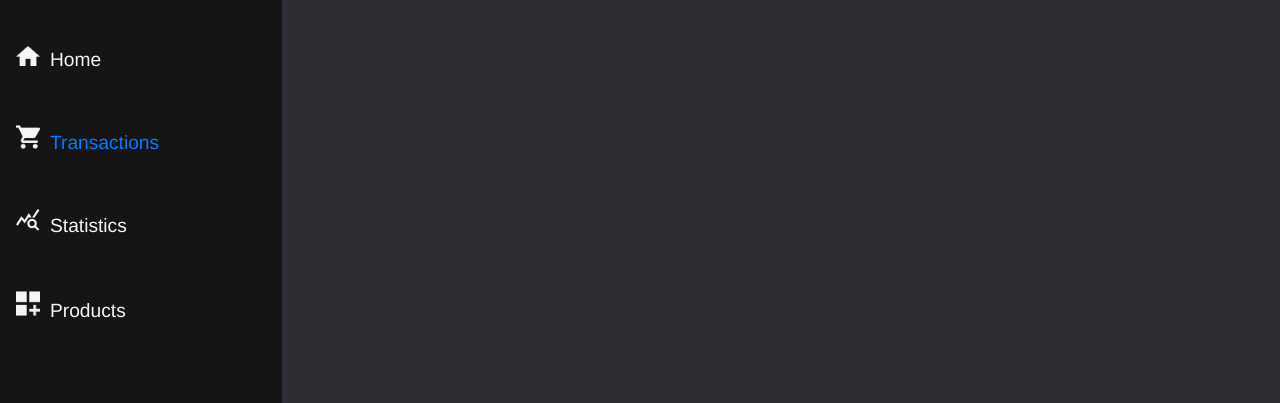
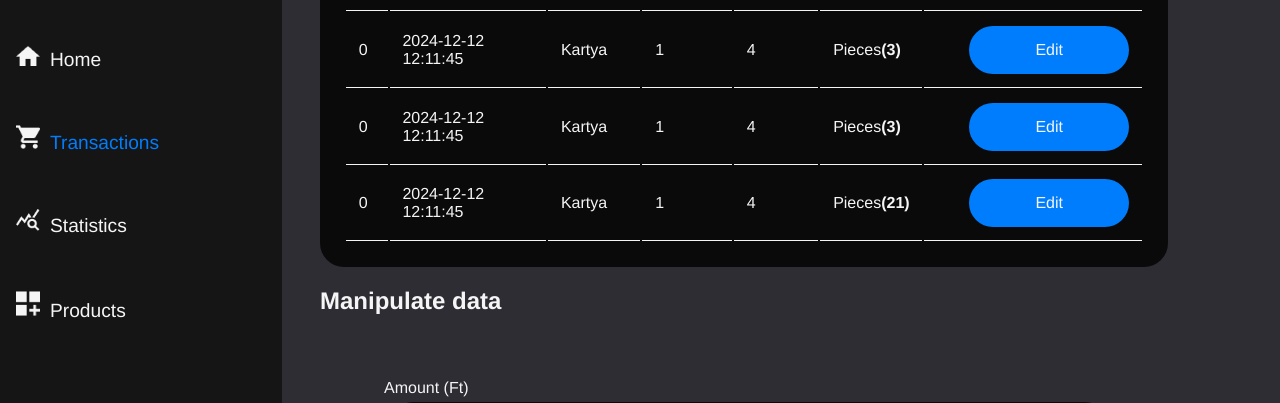
Before and after one commit to zenerra/vizsgaremek, a plain HTML site: page frontend/html/transactions.html in a window 1280 px wide. Shown: the part 171-574 px from the top of the page. Drawn offline with Linux system fonts and the light colour scheme; files whose address does not match are found by name.

Commit message:
transactions tab layout 0.5

```diff
--- a/frontend/html/transactions.html
+++ b/frontend/html/transactions.html
@@ -67,11 +67,71 @@
             <th>Payment</th>
             <th>Register</th>
             <th>Cashier</th>
-            <th>Items Count</th>
+            <th>Items</th>
+            <th></th>
+        </tr>
+        <tr>
+            <td>0</td>
+            <td>2024-12-12 12:11:45</td>
+            <td>Kartya</td>
+            <td>1</td>
+            <td>4</td>
+            <td>Pieces<b>(3)</b></td>
+            <td><button>Edit</button></td>
+        </tr>
+        <tr>
+            <td>0</td>
+            <td>2024-12-12 12:11:45</td>
+            <td>Kartya</td>
+            <td>1</td>
+            <td>4</td>
+            <td>Pieces<b>(3)</b></td>
+            <td><button>Edit</button></td>
+        </tr>
+        <tr>
+            <td>0</td>
+            <td>2024-12-12 12:11:45</td>
+            <td>Kartya</td>
+            <td>1</td>
+            <td>4</td>
+            <td>Pieces<b>(21)</b></td>
+            <td><button>Edit</button></td>
+        </tr>
+    </table>
+
+    <div class="editdata">
+        <h2>Manipulate data</h2>
+        <form>
+            <div class="form-group">
+                <label for="amount">Amount (Ft)</label>
+                <input type="text" id="amount" value="15213" readonly>
+                <div class="button-group">
+                    <button type="button" class="cash-btn">Cash</button>
+                    <button type="button" class="card-btn">Card</button>
+                </div>
+            </div>
+
+            <div class="form-group">
+                <label for="datetime">Date and time</label>
+                <input type="text" id="datetime" value="2024-12-12 12:11:45" readonly>
+            </div>
+
+            <div class="form-group">
+                <label for="id">ID</label>
+                <input type="text" id="id" value="81230" readonly>
+                <div class="button-group">
+                    <button type="button" class="edit-btn">Edit</button>
+                    <button type="button" class="delete-btn">Delete</button>
+                </div>
+            </div>
+
+            <button type="button" class="add-btn">Add Transaction</button>
+        </form>
+    </div>
 
 
-        </tr>
-    </table>
+
+
 </main>
 
 
--- a/frontend/style/style.css
+++ b/frontend/style/style.css
@@ -107,6 +107,17 @@ main {
     color: var(--white);
 }
 
+table{
+    background-color: #0A0A0A;
+    border-radius: 1.5rem;
+    padding: 1.5rem;
+}
+
+th{
+    padding: 0.8rem;
+    border-bottom: 0.1rem solid;
+}
+
 
 .footer {
     text-align: center;
@@ -159,17 +170,30 @@ input{
     width: 100%;
     display: flex;
     justify-content: flex-end;
-    height: 3rem;
+
 }
 
-
-
-.login{
+button{
 
     width: 10rem;
     border-radius: 1.5rem;
+    cursor: pointer;
+    background-color: #007DFC;
+    height: 3rem;
+    text-align: center;
+}
+
+td{
+    padding: 0.8rem;
+    border-bottom: var(--white) 0.1rem solid;
+}
+
+td>button{
+    margin-left: 2rem;
+
+}
+.login{
     background-color: var(--success) ;
-    cursor: pointer;
 }
 
 .help{
--- a/vizsgaremek/frontend/style/style.css
+++ b/vizsgaremek/frontend/style/style.css
@@ -53,6 +53,7 @@ form{
     transform: translateX(-50%);
     text-align: justify;
     margin: 0 auto;
+
 
 }
 
```
